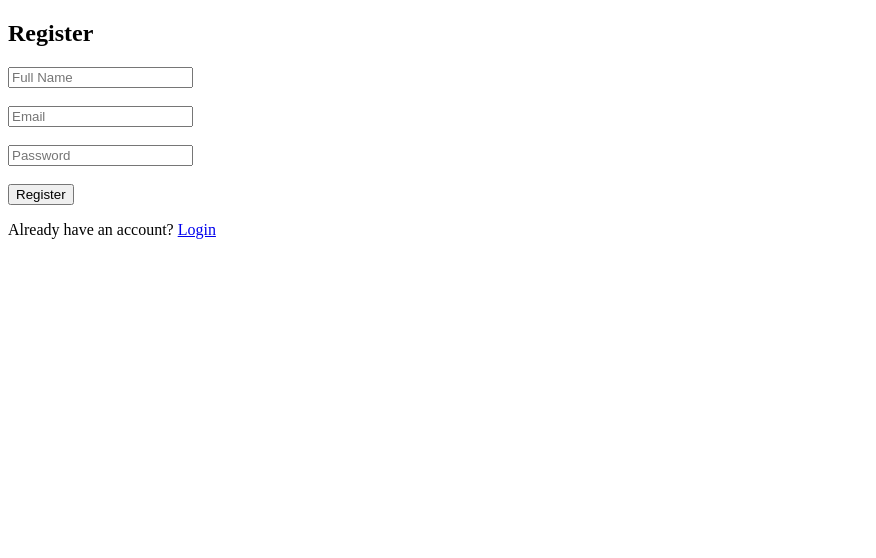
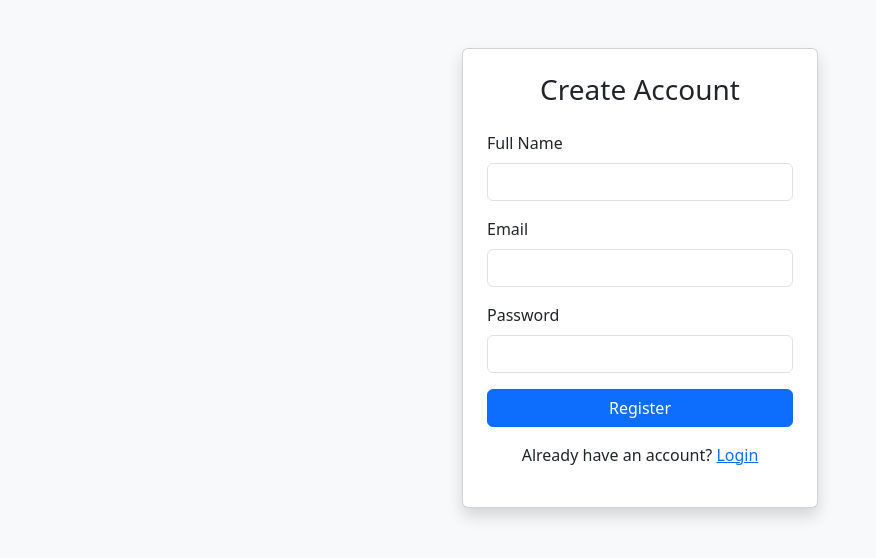
Before and after one commit to a4koshin/Employee-Leave-managment-sys, a PHP site: page /register.php in a window 1280 px wide. Shown: the top 558 px of the page, without its empty margins (0-876 px from the left). Run offline with PHP 8.4, Linux system fonts and the light colour scheme.

Commit message:
Register page is added

```diff
--- a/src/public/register.php
+++ b/src/public/register.php
@@ -37,26 +37,72 @@ if ($_SERVER['REQUEST_METHOD'] === 'POST') {
 <!DOCTYPE html>
 <html>
 <head>
+  <meta charset="UTF-8">
+  <meta name="viewport" content="width=device-width, initial-scale=1">
+
+  <!-- Bootstrap CSS -->
+  <link href="https://cdn.jsdelivr.net/npm/bootstrap@5.3.2/dist/css/bootstrap.min.css" rel="stylesheet">
+
   <title>Register</title>
 </head>
-<body>
-  <h2>Register</h2>
+
+<body class="bg-light">
+
+<div class="container mt-5">
+  <div class="row justify-content-center">
+    <div class="col-md-5 col-lg-4">
+
+      <div class="card shadow">
+        <div class="card-body p-4">
+
+          <h3 class="text-center mb-4">Create Account</h3>
 
           <?php if ($error): ?>
-    <p style="color:red;"><?= htmlspecialchars($error) ?></p>
+            <div class="alert alert-danger text-center">
+              <?= htmlspecialchars($error) ?>
+            </div>
           <?php endif; ?>
 
           <?php if ($success): ?>
-    <p style="color:green;"><?= htmlspecialchars($success) ?></p>
+            <div class="alert alert-success text-center">
+              <?= htmlspecialchars($success) ?>
+            </div>
           <?php endif; ?>
 
           <form method="POST">
-    <input type="text" name="fullname" placeholder="Full Name" required><br><br>
-    <input type="email" name="email" placeholder="Email" required><br><br>
-    <input type="password" name="password" placeholder="Password" required><br><br>
-    <button type="submit">Register</button>
+
+            <div class="mb-3">
+              <label class="form-label">Full Name</label>
+              <input type="text" name="fullname" class="form-control" required>
+            </div>
+
+            <div class="mb-3">
+              <label class="form-label">Email</label>
+              <input type="email" name="email" class="form-control" required>
+            </div>
+
+            <div class="mb-3">
+              <label class="form-label">Password</label>
+              <input type="password" name="password" class="form-control" required>
+            </div>
+
+            <button class="btn btn-primary w-100">Register</button>
           </form>
 
-  <p>Already have an account? <a href="/login.php">Login</a></p>
+          <p class="text-center mt-3">
+            Already have an account?
+            <a href="/login.php">Login</a>
+          </p>
+
+        </div>
+      </div>
+
+    </div>
+  </div>
+</div>
+
+<!-- Bootstrap JS -->
+<script src="https://cdn.jsdelivr.net/npm/bootstrap@5.3.2/dist/js/bootstrap.bundle.min.js"></script>
+
 </body>
 </html>
```
Lines whose indentation alone changed are shown as unchanged.
